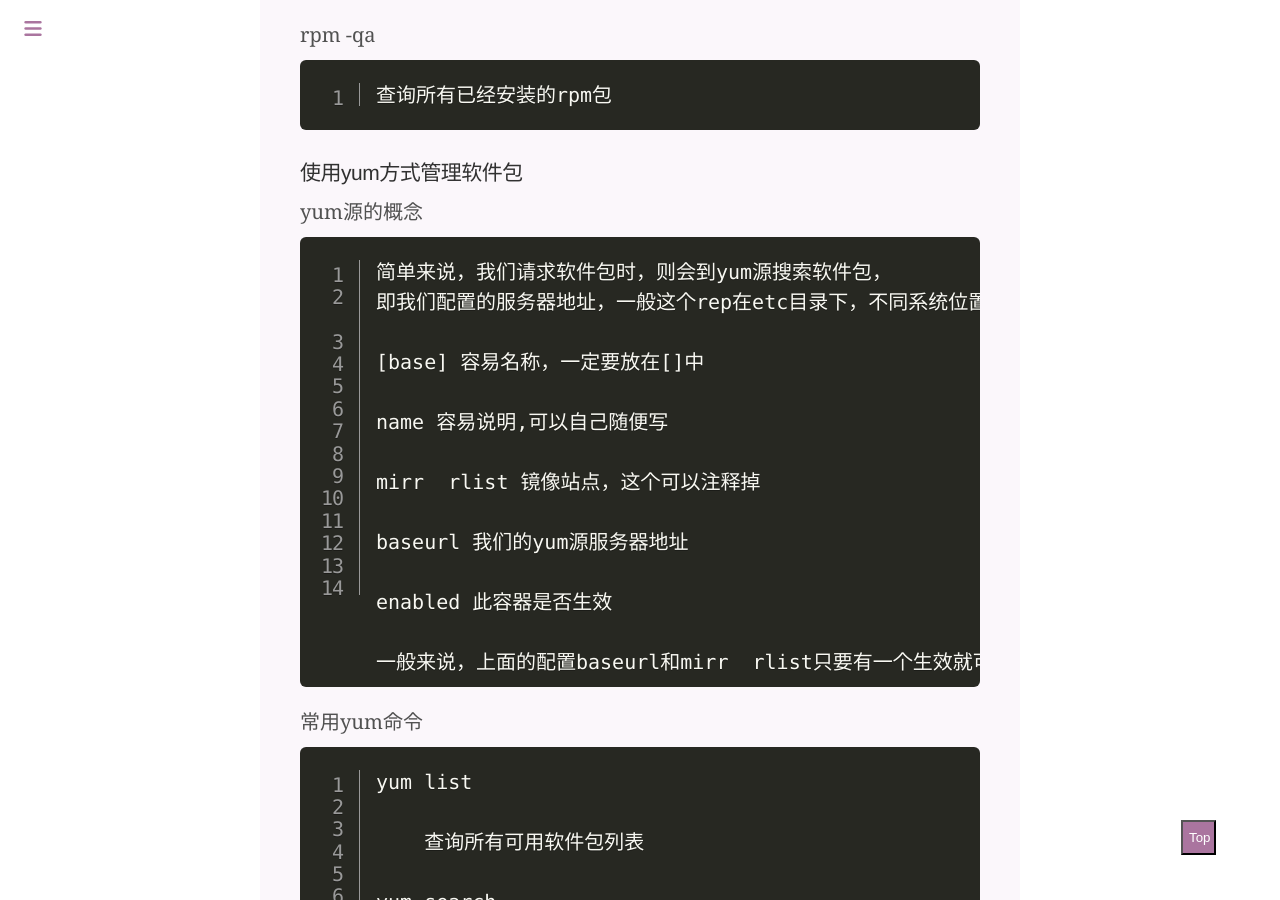
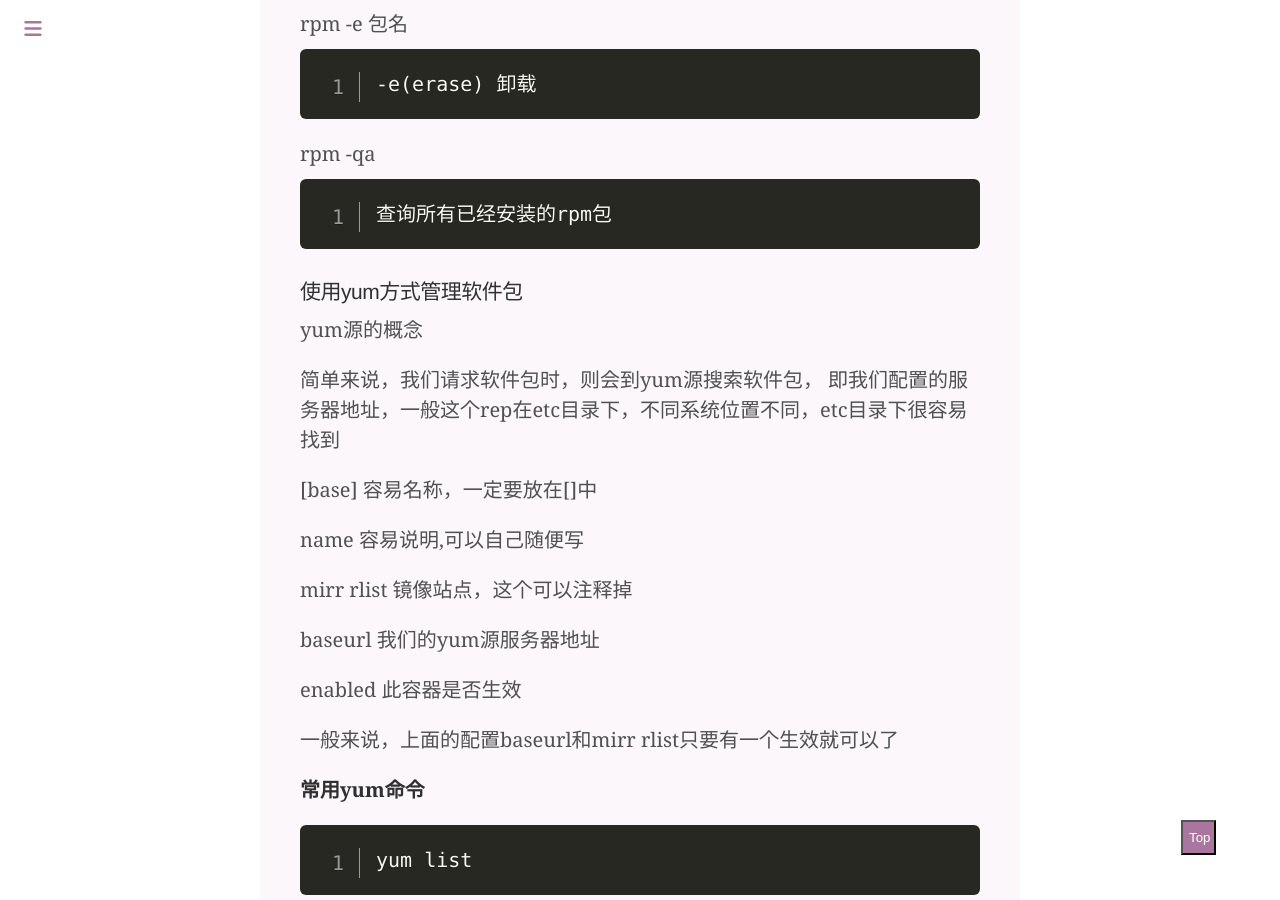
Before and after one commit to XtrueT/xtruet.github.com, a Jekyll site: the page built from _posts/2019-06-29-centos软件安装方法.md, in a window 1280 px wide and 900 px high, scrolled down 1251 px. Built offline with Jekyll 4.4.1, drawn with Linux system fonts in a browser that asks for light colours; comment, search, counter and statistics services are not loaded; some of the changed text lies outside the part shown.

Commit message:
重整文档

````diff
--- a/_posts/2019-06-29-centos软件安装方法.md
+++ b/_posts/2019-06-29-centos软件安装方法.md
@@ -59,33 +61,36 @@ tags:
 
 ### 使用yum方式管理软件包
 
-  	yum源的概念
+yum源的概念
 
-	简单来说，我们请求软件包时，则会到yum源搜索软件包，
-	即我们配置的服务器地址，一般这个rep在etc目录下，不同系统位置不同，etc目录下很容易找到
+简单来说，我们请求软件包时，则会到yum源搜索软件包，
+即我们配置的服务器地址，一般这个rep在etc目录下，不同系统位置不同，etc目录下很容易找到
 
-	[base] 容易名称，一定要放在[]中
+[base] 容易名称，一定要放在[]中
 
-	name 容易说明,可以自己随便写
+name 容易说明,可以自己随便写
 
-	mirr  rlist 镜像站点，这个可以注释掉
+mirr  rlist 镜像站点，这个可以注释掉
 
-	baseurl 我们的yum源服务器地址
+baseurl 我们的yum源服务器地址
 
-	enabled 此容器是否生效
+enabled 此容器是否生效
 
-	一般来说，上面的配置baseurl和mirr  rlist只要有一个生效就可以了
+一般来说，上面的配置baseurl和mirr  rlist只要有一个生效就可以了
 
-  	常用yum命令
+**常用yum命令**
 
-	yum list
+```bash
+yum list
+```
+查询所有可用软件包列表
 
-		查询所有可用软件包列表
+```bash
+yum search
+```
 
-	yum search
-
-		搜索服务器上所有和关键字相关的包
-
+搜索服务器上所有和关键字相关的包
+```bash
 	yum -y install 包名
 
 	yum -y install gcc
@@ -93,27 +98,28 @@ tags:
 	yum -y update 包名
 
 	yum -y rem  ve 包名
+```
 
+### 使用源码包方式安装(**建议**)
 
-### 使用源码包方式安装(建议)
+下载源码包
 
-	下载源码包
-
-	解压缩下载的源码包
+解压缩下载的源码包
 
 进入解压目录
 
-	/c  nfigure 软件配置与检查
+/c  nfigure 软件配置与检查
 
-	定义需要的功能选项
+定义需要的功能选项
 
-	检测系统环境是否符合安装要求
+检测系统环境是否符合安装要求
 
-	把定义好的功能选项和检测环境的信息都写入Makefile文件，用于后续的编辑
+把定义好的功能选项和检测环境的信息都写入Makefile文件，用于后续的编辑
 
-	可以使用./c  nfigure --help来查看有哪些选项
+可以使用./c  nfigure --help来查看有哪些选项
+
 make编译
 
-	make clean
+make clean
 
-	make install 编译安装
+make install 编译安装
````
Also changed, not shown: other parts of _posts/2019-06-29-centos软件安装方法.md (+8 -6 lines).
